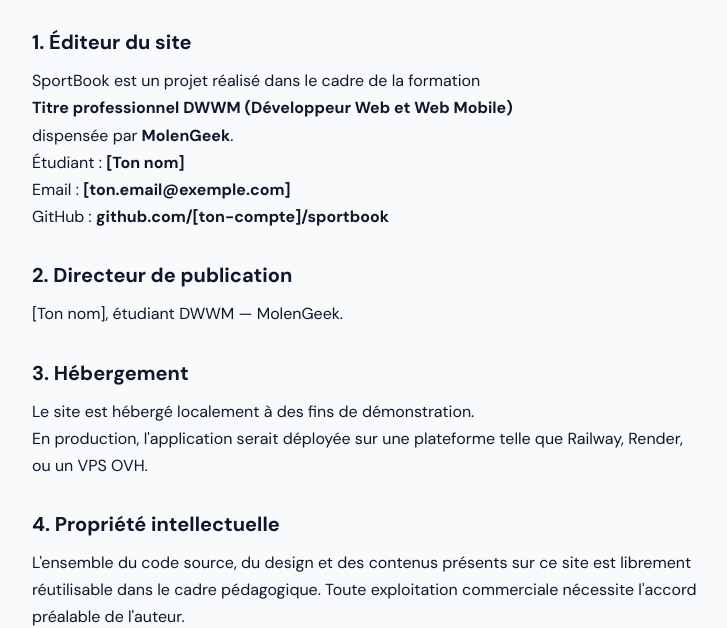
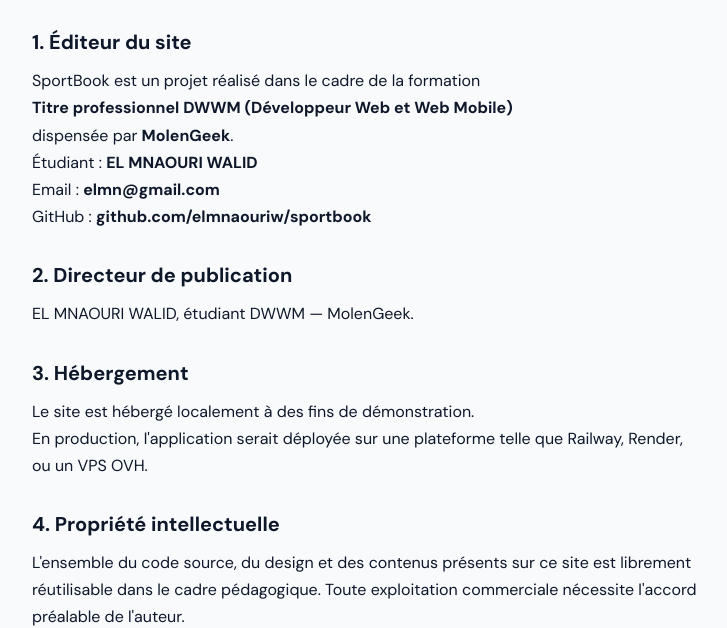
Before and after one commit to elmnaouriw/sportbook, a website: page frontend/mentions-legales.html in a window 1280 px wide. Shown: the part 178-806 px from the top of the page, without its empty margins (272-999 px from the left). Drawn offline with Linux system fonts and the light colour scheme.

Commit message:
Renseigne les informations personnelles dans les mentions légales

```diff
--- a/frontend/mentions-legales.html
+++ b/frontend/mentions-legales.html
@@ -30,13 +30,13 @@
       dispensée par <strong>MolenGeek</strong>.
     </p>
     <p>
-      Étudiant : <strong>[Ton nom]</strong><br />
-      Email : <strong>[ton.email@exemple.com]</strong><br />
-      GitHub : <strong>github.com/[ton-compte]/sportbook</strong>
+      Étudiant : <strong>EL MNAOURI WALID</strong><br />
+      Email : <strong>elmn@gmail.com</strong><br />
+      GitHub : <strong>github.com/elmnaouriw/sportbook</strong>
     </p>
 
     <h2>2. Directeur de publication</h2>
-    <p>[Ton nom], étudiant DWWM — MolenGeek.</p>
+    <p>EL MNAOURI WALID, étudiant DWWM — MolenGeek.</p>
 
     <h2>3. Hébergement</h2>
     <p>
```
Also changed, not shown: docs/journal.md (+11 -0 lines).
